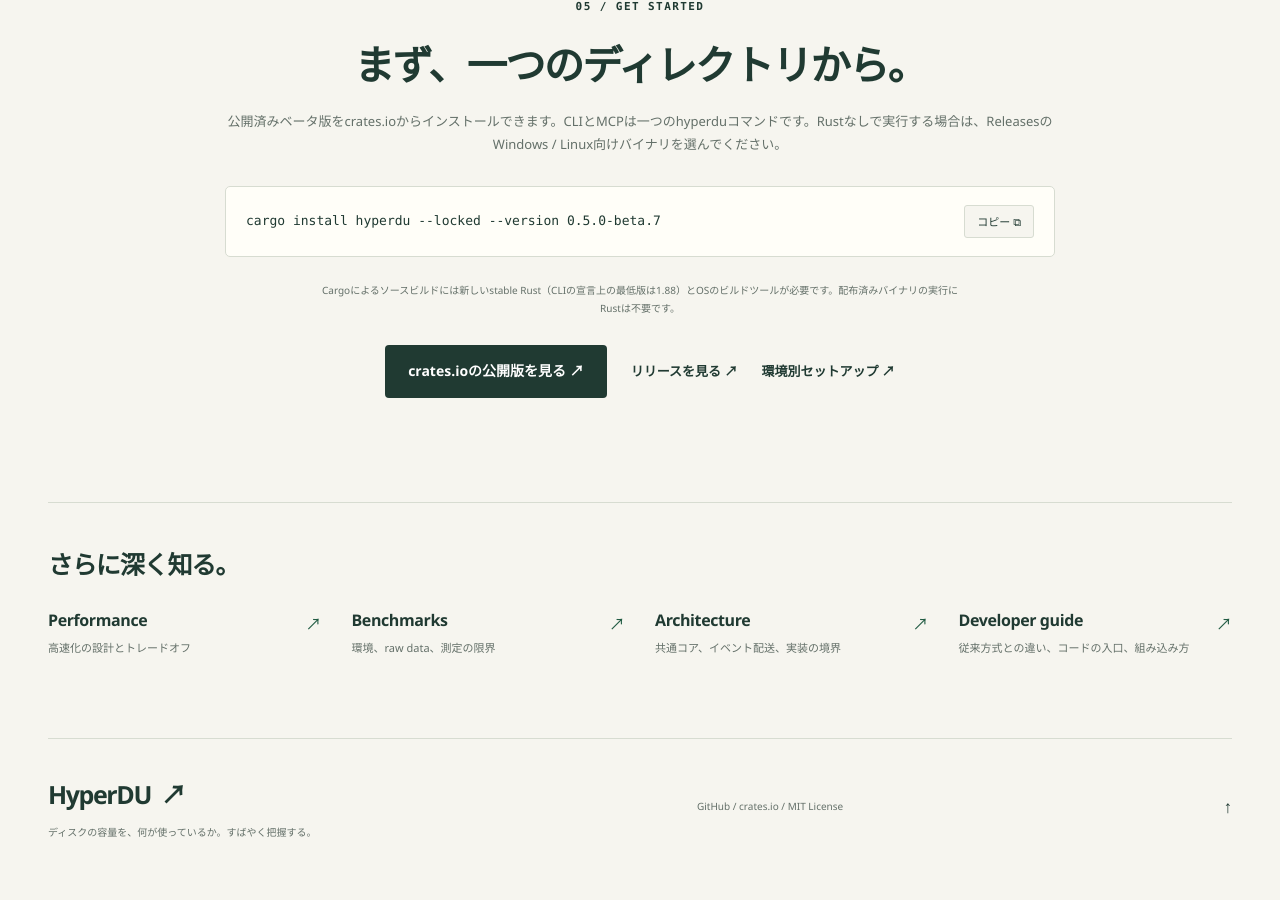
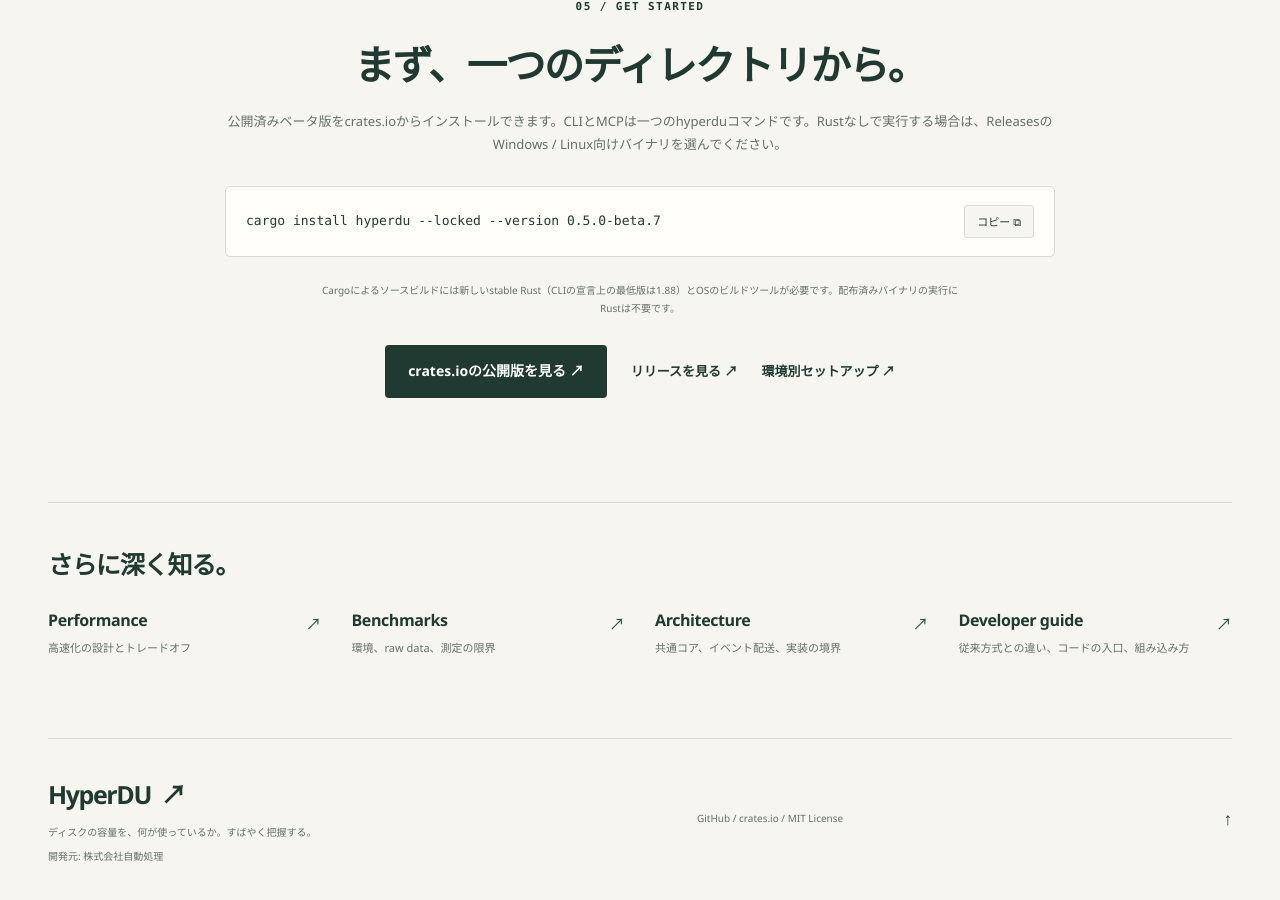
Before and after one commit to automationjp/HyperDiskUsage, a Jekyll site: the page built from site/index.md, in a window 1280 px wide and 900 px high, scrolled down 4865 px. Built offline with Jekyll 4.4.1, drawn with Linux system fonts in a browser that asks for light colours; before the commit the page ends 5740 px from its top, so only the background shows below that.

Commit message:
site: フッターに開発元の社名とリンクを出す
GitHub の organization 名ではなく、LICENSE の著作権者と同じ実装元を
全ページのフッターで示す。表記は言語ごとに `_data/copy.json` で持ち、
英語ページは登録済みの英語名、中国語ページは中国語名が無いため
日本語名を使う。リンク先は日本語のページなので hreflang は ja に固定し、
`lang` だけ社名の言語に合わせる。

```diff
--- a/site/_config.yml
+++ b/site/_config.yml
@@ -19,6 +19,14 @@ baseurl: ""
 repository: automationjp/HyperDiskUsage
 # `hyperdu`, not `hyperdu-cli`. The latter is the retired name.
 published_cli_url: https://crates.io/crates/hyperdu
+
+# The implementer, and the copyright holder in LICENSE. The footer names it on
+# every page, so the site says who builds HyperDU rather than leaving that to
+# the GitHub organization name. The name itself is per-language in
+# `_data/copy.json`: the English page uses the registered English name, and the
+# Chinese page keeps the Japanese one, which is how the company writes itself
+# where no Chinese name exists.
+organization_url: https://automation.jp/
 
 # Live source/documentation links, NOT the installation or measurement version.
 # Installation uses versions below. Historical measurements keep their own
--- a/site/_data/copy.json
+++ b/site/_data/copy.json
@@ -64,6 +64,9 @@
       {"title": "Developer guide", "text": "従来方式との違い、コードの入口、組み込み方", "path": "docs/developer-guide.md", "revision": "main"}
     ],
     "footer": "ディスクの容量を、何が使っているか。すばやく把握する。",
+    "built_by": "開発元:",
+    "organization": "株式会社自動処理",
+    "organization_lang": "ja",
     "back_top": "ページの先頭へ",
     "doc_prefix": "docs/",
     "plugin_path": "plugin/README.md",
@@ -137,6 +140,9 @@
       {"title": "Developer guide", "text": "Code entry points and integration (Japanese)", "path": "docs/developer-guide.md", "revision": "main"}
     ],
     "footer": "See what is using your disk space. Quickly.",
+    "built_by": "Built by",
+    "organization": "Automation co,.ltd",
+    "organization_lang": "en",
     "back_top": "Back to top",
     "doc_prefix": "docs/en/",
     "plugin_path": "plugin/README.en.md",
@@ -210,6 +216,9 @@
       {"title": "开发者指南", "text": "代码入口与集成方式（日语）", "path": "docs/developer-guide.md", "revision": "main"}
     ],
     "footer": "快速了解磁盘空间的去向。",
+    "built_by": "开发方:",
+    "organization": "株式会社自動処理",
+    "organization_lang": "ja",
     "back_top": "返回顶部",
     "doc_prefix": "docs/zh-CN/",
     "plugin_path": "plugin/README.zh-CN.md",
--- a/site/_layouts/default.html
+++ b/site/_layouts/default.html
@@ -28,6 +28,6 @@
   <nav class="lang-switch" aria-label="Language">{% for lang in site.languages %}<a href="{{ lang.path | relative_url }}" lang="{{ lang.code }}" hreflang="{{ lang.code }}"{% if lang.code == page.lang %} aria-current="page"{% endif %}>{{ lang.label }}</a>{% endfor %}</nav>
 </header>
 <main id="main">{{ content }}</main>
-<footer class="site-foot wrap"><div><a class="brand" href="#top">HyperDU<span aria-hidden="true">↗</span></a><p>{{ t.footer }}</p></div><p><a href="https://github.com/{{ site.repository }}">GitHub</a> / <a href="{{ site.published_cli_url }}">crates.io</a> / <a href="https://github.com/{{ site.repository }}/blob/main/LICENSE">MIT License</a></p><a class="top-link" href="#top">↑ <span>{{ t.back_top }}</span></a></footer>
+<footer class="site-foot wrap"><div><a class="brand" href="#top">HyperDU<span aria-hidden="true">↗</span></a><p>{{ t.footer }}</p><p>{{ t.built_by }} <a href="{{ site.organization_url }}" lang="{{ t.organization_lang }}" hreflang="ja">{{ t.organization }}</a></p></div><p><a href="https://github.com/{{ site.repository }}">GitHub</a> / <a href="{{ site.published_cli_url }}">crates.io</a> / <a href="https://github.com/{{ site.repository }}/blob/main/LICENSE">MIT License</a></p><a class="top-link" href="#top">↑ <span>{{ t.back_top }}</span></a></footer>
 </body>
 </html>
```
